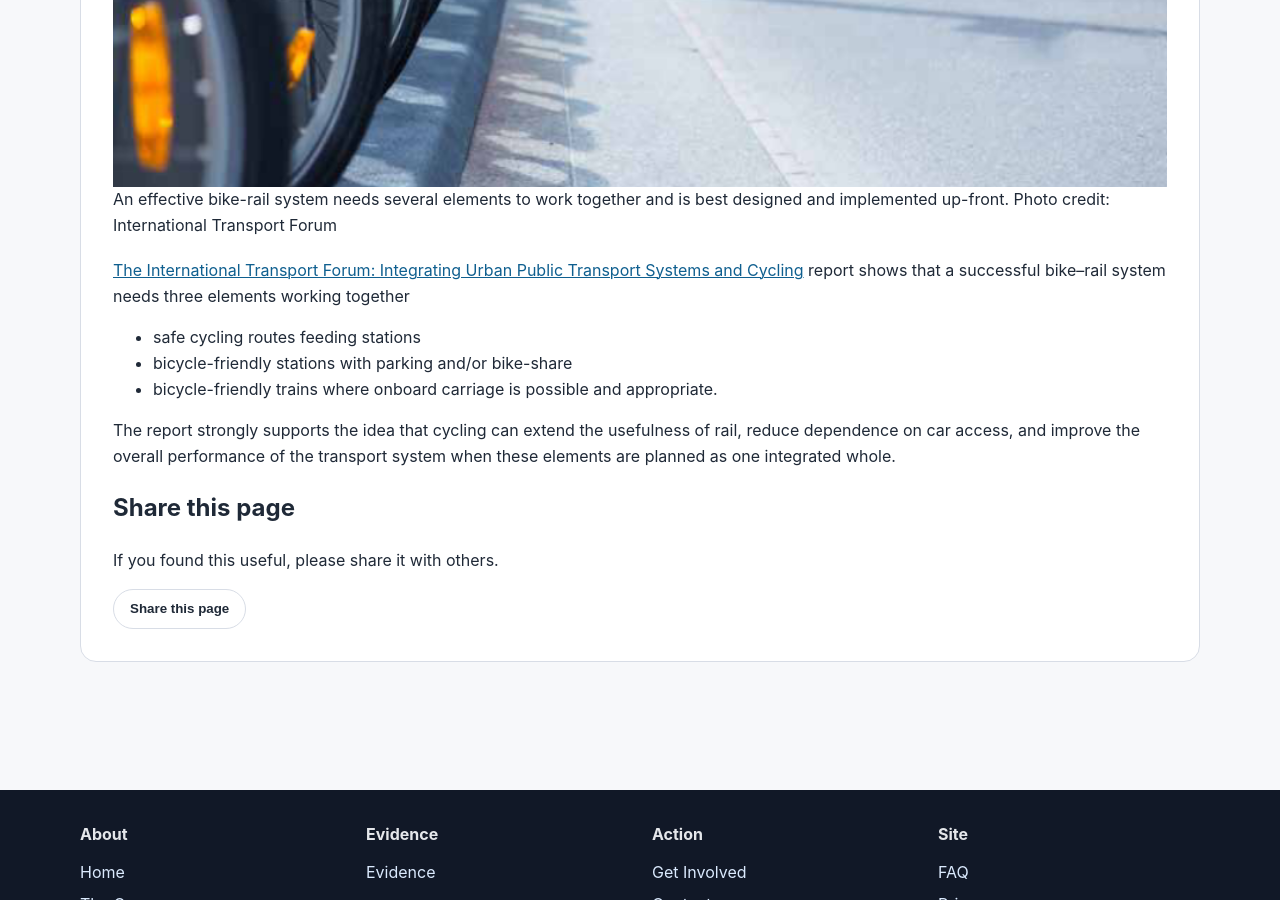
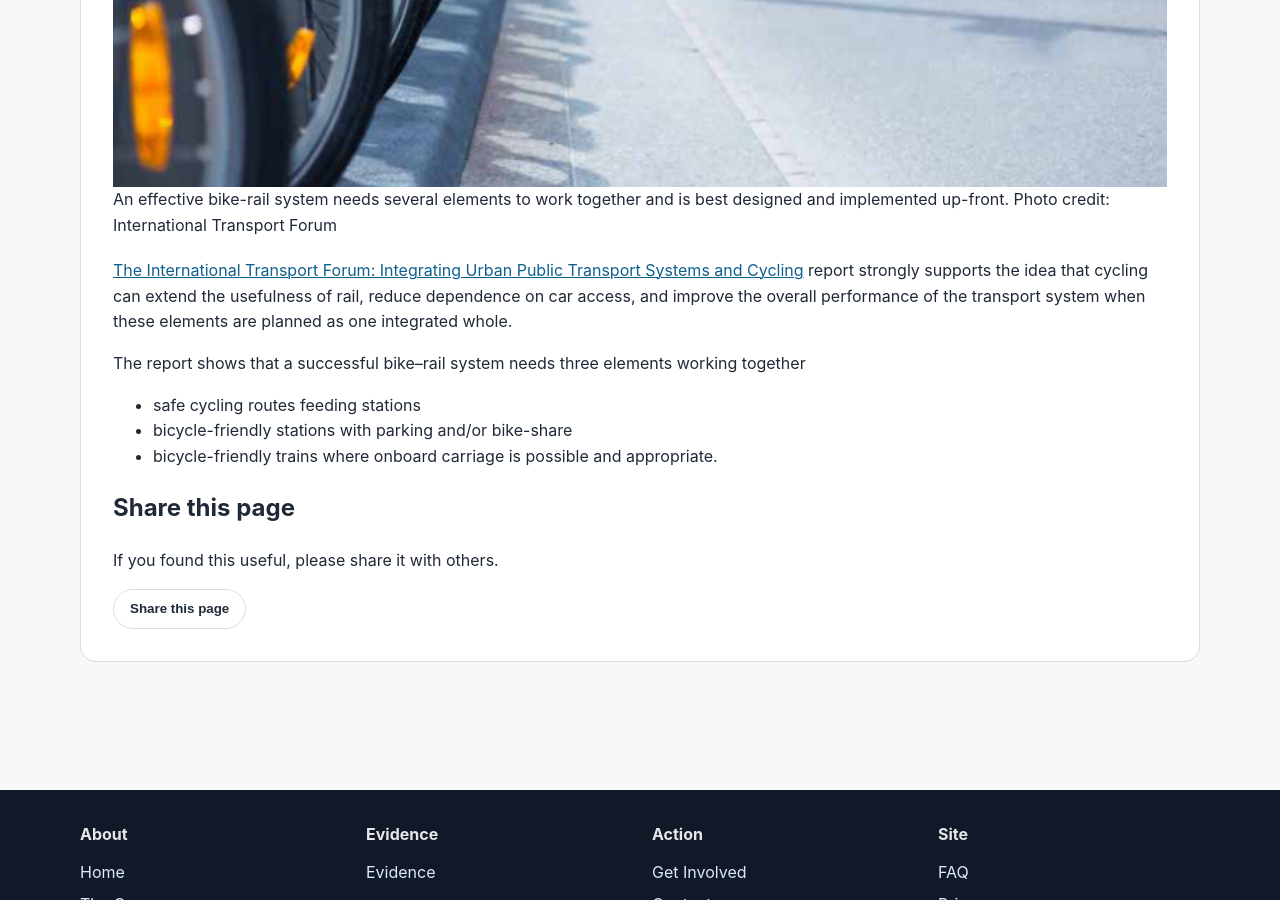
Before and after one commit to AltoMultiModalPathway/AltoMultiModalCorridor, a Jekyll site: the page built from evidence/index.md, in a window 1280 px wide and 900 px high, scrolled down 6996 px. Built offline with Jekyll 4.4.1, drawn with Linux system fonts in a browser that asks for light colours.

```diff
--- a/evidence/index.md
+++ b/evidence/index.md
@@ -80,12 +80,12 @@ report shows that the best bicycle–rail systems do not rely on just one featur
   <figcaption>An effective bike-rail system needs several elements to work together and is best designed and implemented up-front. Photo credit: International Transport Forum</figcaption>
 </figure>
 [The International Transport Forum: Integrating Urban Public Transport Systems and Cycling](https://www.itf-oecd.org/sites/default/files/docs/integrating-urban-public-transport-systems-cycling-roundtable-summary_0.pdf)
-report shows that a successful bike–rail system needs three elements working together
+report strongly supports the idea that cycling can extend the usefulness of rail, reduce dependence on car access, and improve the overall performance of the transport system when these elements are planned as one integrated whole.
+
+The report shows that a successful bike–rail system needs three elements working together
 - safe cycling routes feeding stations
 - bicycle-friendly stations with parking and/or bike-share
 - bicycle-friendly trains where onboard carriage is possible and appropriate.
-
-The report strongly supports the idea that cycling can extend the usefulness of rail, reduce dependence on car access, and improve the overall performance of the transport system when these elements are planned as one integrated whole.
 
 <div class="share-block">
   <h2>Share this page</h2>
```
